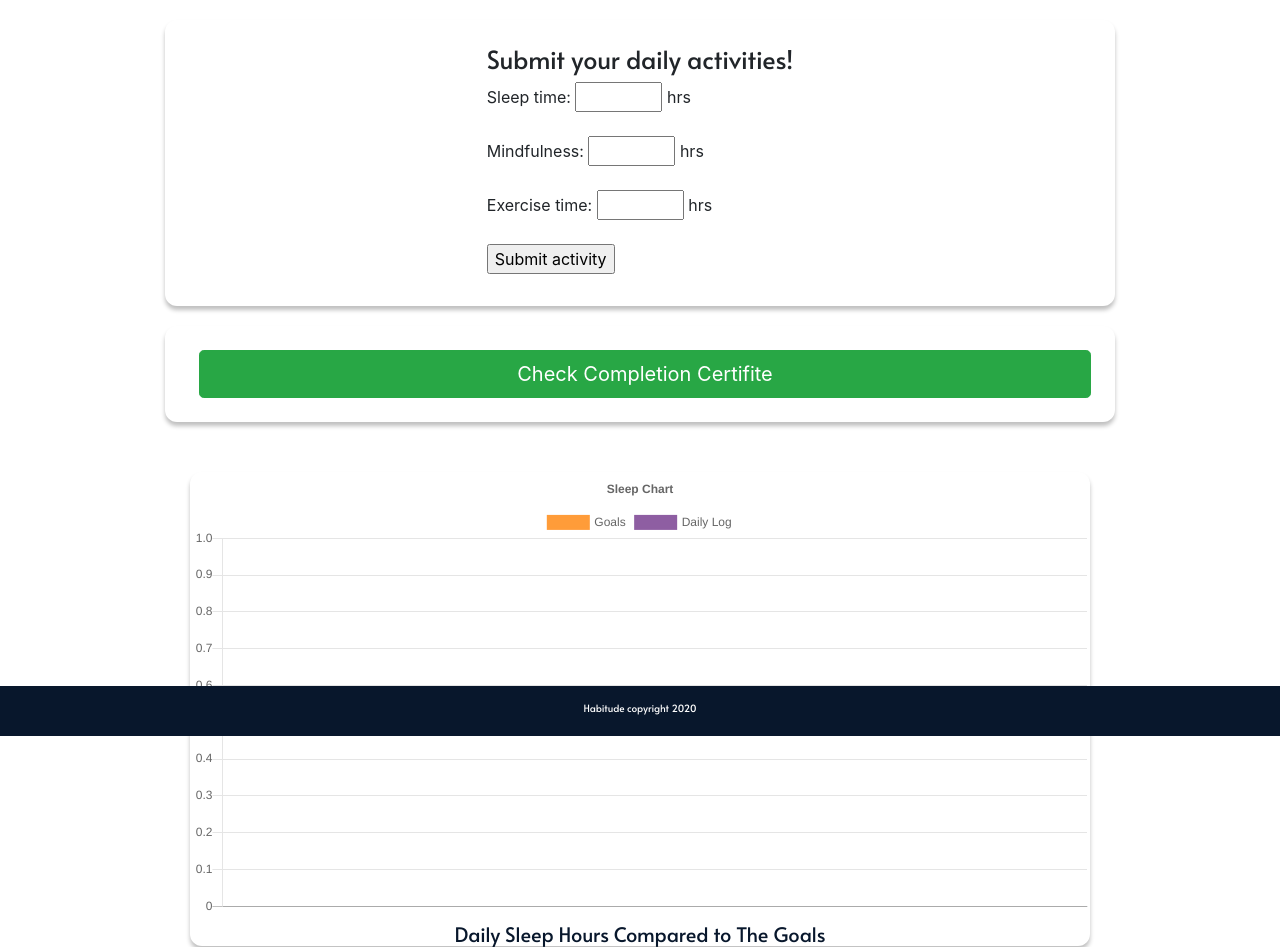
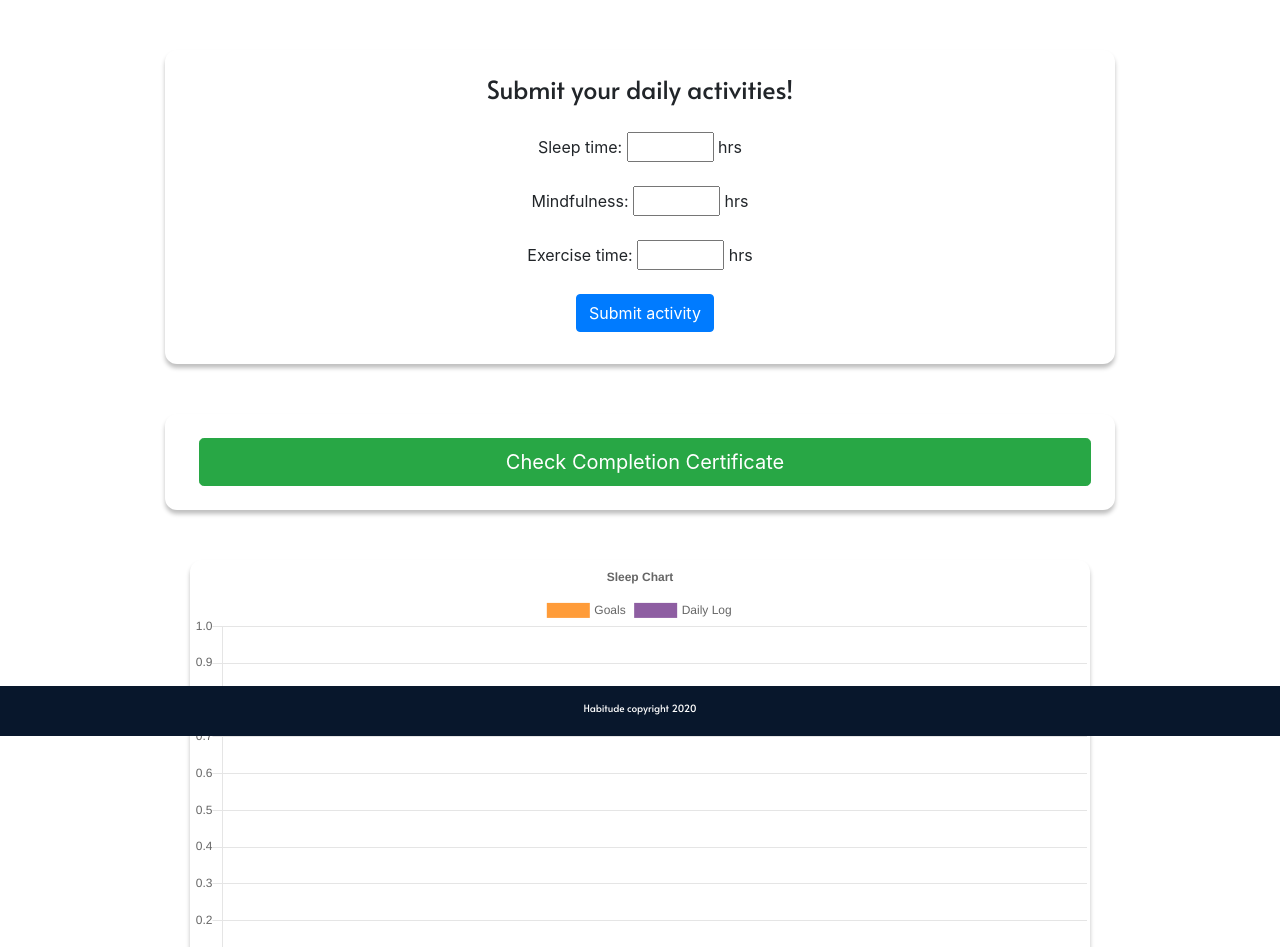
Before and after one commit to carolinetwyman/Habitude, a Node server app: page /progresschart in a window 1280 px wide. Shown: the part 64-1011 px from the top of the page. Run offline with Node 20, Linux system fonts and the light colour scheme; the visitor is signed in with stand-in values (Sample User, id 1); data that the repository does not hold is empty; some libraries are stand-ins or nearby versions.

Commit message:
text alignment

```diff
--- a/public/stylesheets/members.css
+++ b/public/stylesheets/members.css
@@ -53,7 +53,7 @@ h3 {
     width: 90%;
     max-width: 950px;
     border-radius: .75rem;
-    margin-top: 20px;
+    margin-top: 50px;
     padding: 1.5em;
     box-shadow: 0px 4px 4px rgba(0, 0, 0, 0.25);
 }
@@ -74,8 +74,9 @@ form {
     align-items: center;
 }
 
-label {
-    /* margin-bottom: 20px; */
+.dailylist {
+    text-align: center;
+    padding-top: 20px;
 }
 
 .btn {
--- a/views/progresschart.handlebars
+++ b/views/progresschart.handlebars
@@ -21,10 +21,15 @@
   <div class="row">
     <div class="col-md-12">
       <h1>Submit your daily activities!</h1>
+
+<div class="dailylist">
   Sleep time: <input type="number" min="1" max="24" id="sleeptime" name="sleep_time"> hrs<br><br>
   Mindfulness: <input type="number" min="1" max="24" id="mindfulminutes" name="mindful_minutes"> hrs<br><br>
   Exercise time: <input type="number" min="1" max="24" id="exercisetime" name="exercise_time"> hrs<br><br>
-      <input type="button" id="submitDaily" value="Submit activity">
+  <input class="btn btn-primary" type="button" id="submitDaily" value="Submit activity">
+
+</div>
+
 <h2><span class="yourDaily"></span></h2>
 </div>
 </div>
@@ -32,7 +37,7 @@
 
 </div>
 <div class="container">
-  <a  class="btn btn-success btn-lg btn-block " href="/success">Check Completion Certifite</a>
+  <a class="btn btn-success btn-lg btn-block " href="/success">Check Completion Certificate</a>
 </div>
 <div class="containerChart">
   <div class="chart">
```
Also changed, not shown: views/members.handlebars (+3 -7 lines). Lines whose indentation alone changed are shown as unchanged.
